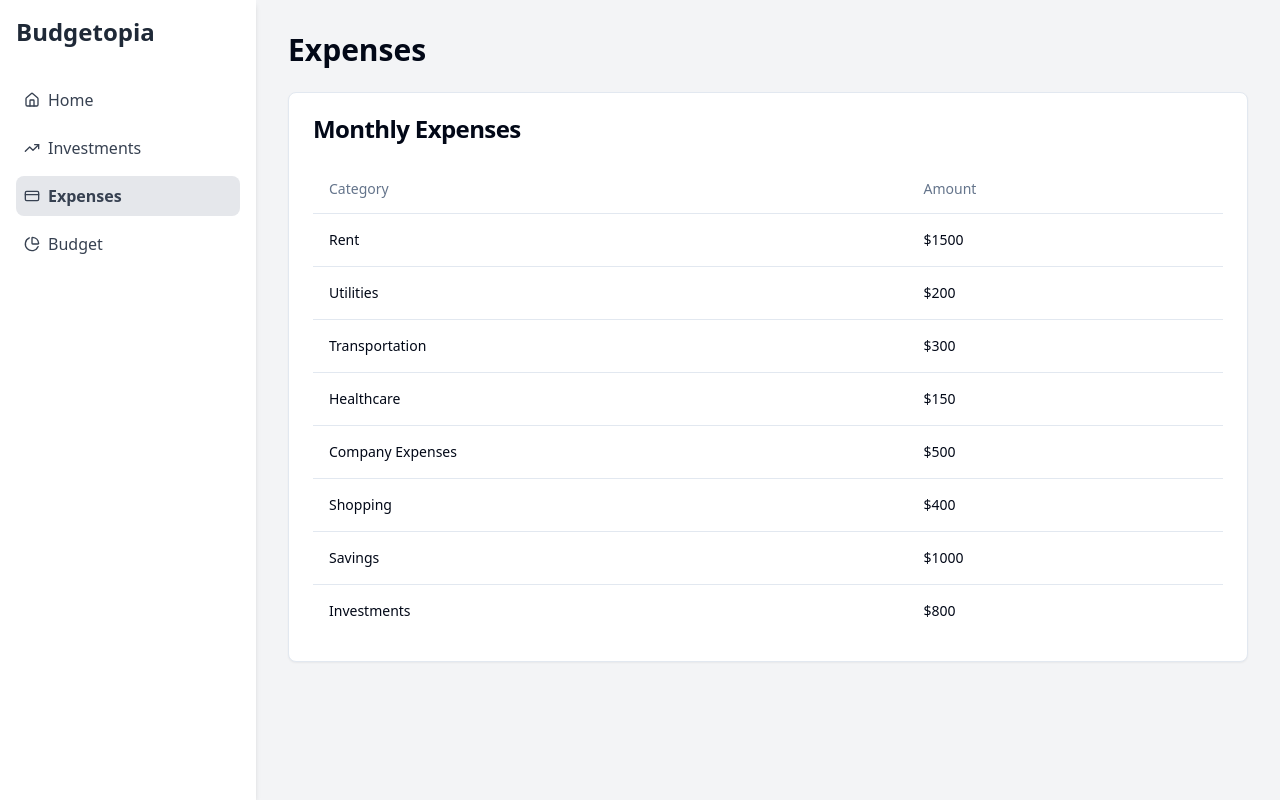
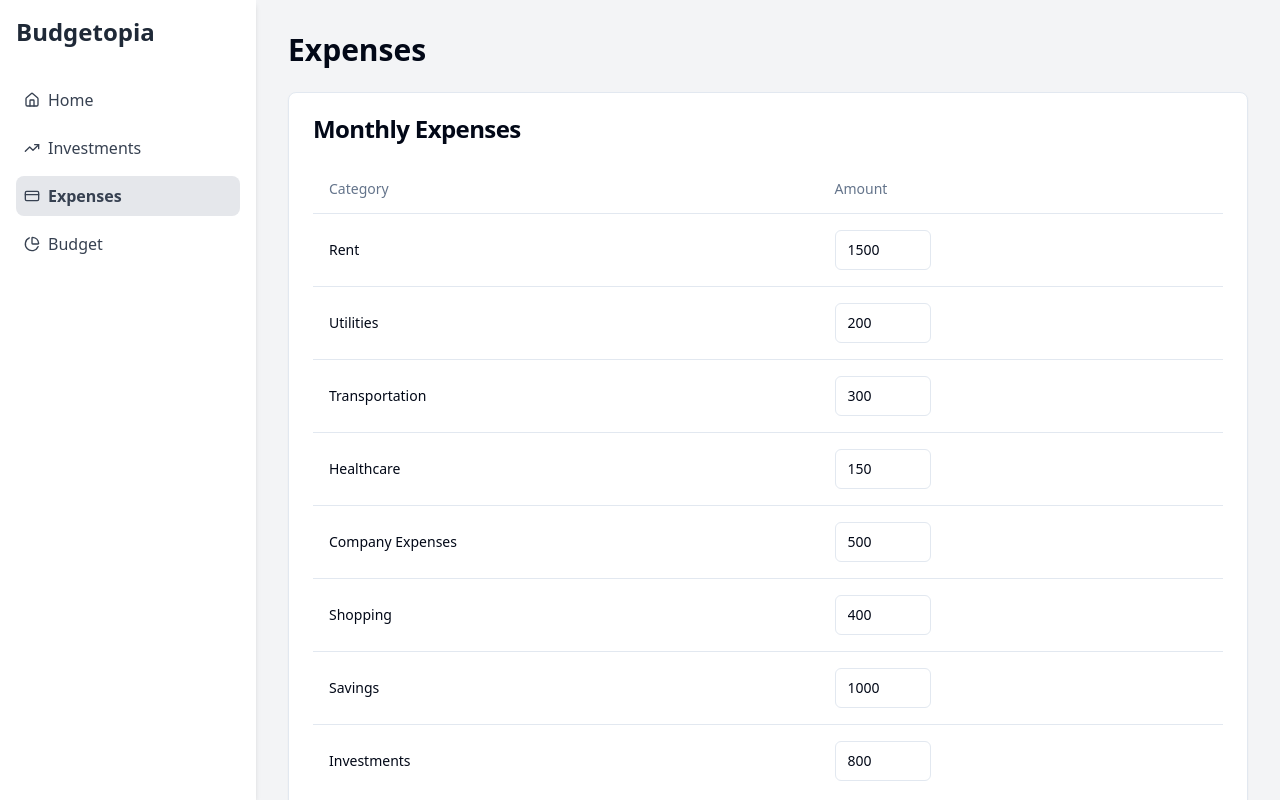
Before and after one commit to taishiwalden/budgetopia-dashboard, a React (Vite) app: page /expenses in a window 1280 px wide. Built offline with nearby package versions, Linux system fonts and the light colour scheme.

Commit message:
Make Monthly Expenses Editable
Updated the Monthly Expenses chart in the Expenses page to allow users to edit expense amounts directly. This enhancement improves user interaction and data management within the application.
[skip gpt_engineer]

```diff
--- a/src/pages/Expenses.jsx
+++ b/src/pages/Expenses.jsx
@@ -1,4 +1,4 @@
-import React from 'react';
+import React, { useState } from 'react';
 import { Card, CardContent, CardHeader, CardTitle } from "@/components/ui/card";
 import {
   Table,
@@ -8,9 +8,11 @@ import {
   TableHeader,
   TableRow,
 } from "@/components/ui/table";
+import { Input } from "@/components/ui/input";
+import { Button } from "@/components/ui/button";
 
 const Expenses = () => {
-  const expensesData = [
+  const [expensesData, setExpensesData] = useState([
     { category: 'Rent', amount: 1500 },
     { category: 'Utilities', amount: 200 },
     { category: 'Transportation', amount: 300 },
@@ -19,7 +21,18 @@ const Expenses = () => {
     { category: 'Shopping', amount: 400 },
     { category: 'Savings', amount: 1000 },
     { category: 'Investments', amount: 800 },
-  ];
+  ]);
+
+  const handleAmountChange = (index, newAmount) => {
+    const updatedExpenses = [...expensesData];
+    updatedExpenses[index].amount = Number(newAmount);
+    setExpensesData(updatedExpenses);
+  };
+
+  const handleUpdateChart = () => {
+    // In a real application, you might want to save this data to a backend
+    console.log("Updated expenses:", expensesData);
+  };
 
   return (
     <div>
@@ -40,11 +53,19 @@ const Expenses = () => {
               {expensesData.map((expense, index) => (
                 <TableRow key={index}>
                   <TableCell>{expense.category}</TableCell>
-                  <TableCell>${expense.amount}</TableCell>
+                  <TableCell>
+                    <Input
+                      type="number"
+                      value={expense.amount}
+                      onChange={(e) => handleAmountChange(index, e.target.value)}
+                      className="w-24"
+                    />
+                  </TableCell>
                 </TableRow>
               ))}
             </TableBody>
           </Table>
+          <Button onClick={handleUpdateChart} className="mt-4">Update Chart</Button>
         </CardContent>
       </Card>
     </div>
```
